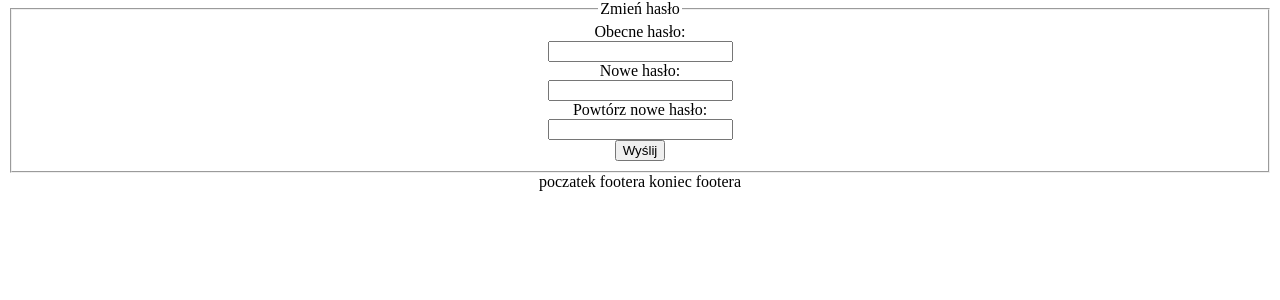
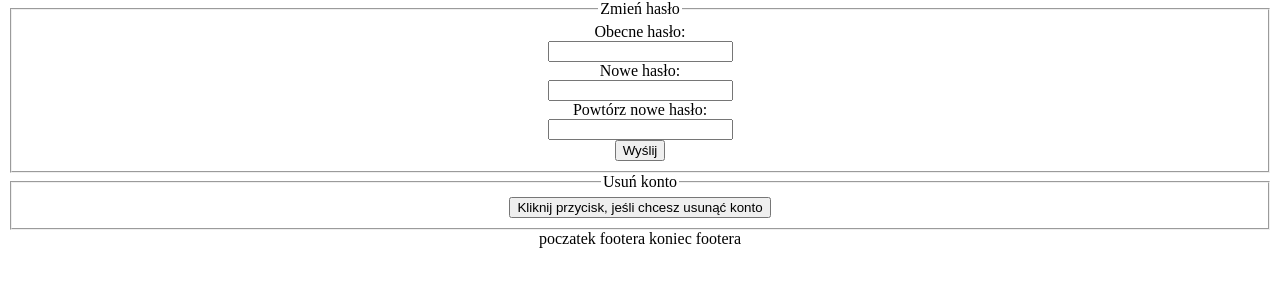
Before and after one commit to MarcinSwiderek/Svitter, a PHP site: page /settings.php in a window 1280 px wide. Shown: the part 129-429 px from the top of the page. Run offline with PHP 8.4, Linux system fonts and the light colour scheme.

Commit message:
przycisk usuniecia konta bez obslugi

```diff
--- a/settings.php
+++ b/settings.php
@@ -41,6 +41,10 @@
 			}
 			else echo("Popraw nowe hasło");
 		}
+
+	}
+	if($_SERVER['REQUEST_METHOD']==="POST" && isset($_POST['remove_account_button'])) {
+
 	}
 
 
@@ -59,6 +63,13 @@
 				<button type="submit" name="change_password_button">Wyślij</button>
 		</fieldset>
 	</form>
+	<form method="post" action="#" name="remove_account_form">
+		<fieldset>
+			<legend>Usuń konto</legend>
+				<button type="submit" name="remove_account_button">Kliknij przycisk, jeśli chcesz usunąć konto</button>
+				<script src="areyousure.js"></script>
+		</fieldset>
+	</form>
 
 	</main>
 	<footer><?php include("footer.php");?></footer>
```
